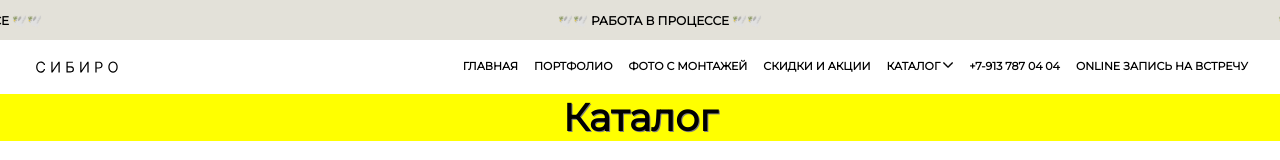
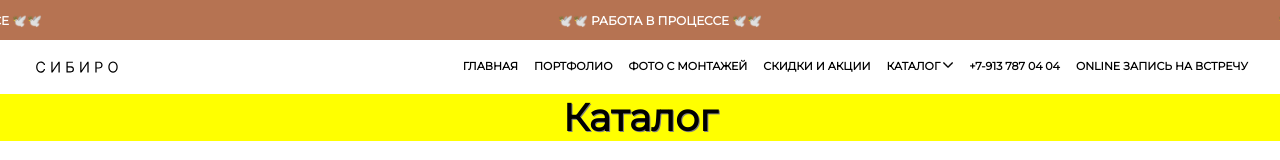
Before and after one commit to amir248/newSibiro, a plain HTML site: page photo/index.html in a window 1280 px wide. Shown: the top 160 px of the page. Drawn offline with nearby package versions, Linux system fonts and the light colour scheme; files that its build step writes are made by us from their sources; files whose address does not match are found by name.

Commit message:
color changed

```diff
--- a/style/style.css
+++ b/style/style.css
@@ -132,7 +132,8 @@ p {
   justify-content: space-between;
   align-items: center;
   padding: 0.3rem 0;
-  background-color: #e3e1d9;
+  background-color: #b67352;
+  color: #fff;
   z-index: 999;
   height: 40px;
   overflow: hidden !important;
```
